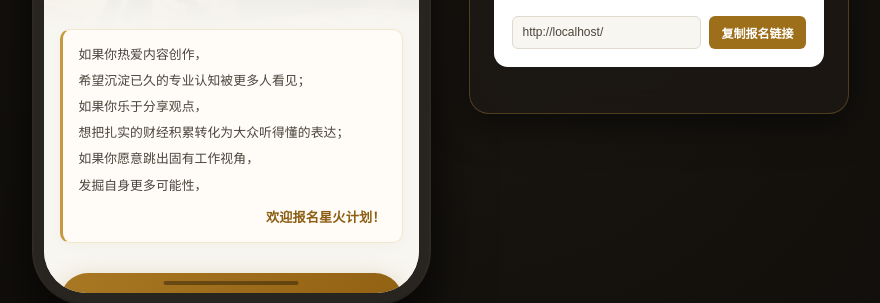
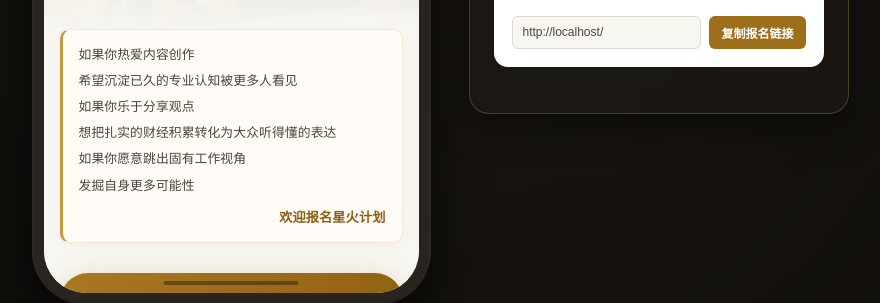
Before and after one commit to easyLong/kos-account-selection, a React (Vite) app: page / in a window 1280 px wide. Shown: the part 549-852 px from the top of the page, without its empty margins (199-1079 px from the left). Built offline with nearby package versions, Linux system fonts and the light colour scheme; no server answers.

Commit message:
style(landing): remove punctuation marks from all 7 intro lines

```diff
--- a/src/components/LandingPage.jsx
+++ b/src/components/LandingPage.jsx
@@ -38,14 +38,14 @@ export default function LandingPage({ onStart, onOpenAdmin }) {
       <div className="landing-body">
         <div className="intro-card">
           <div className="intro-lines-wrapper">
-            <p className="intro-line">如果你热爱内容创作，</p>
-            <p className="intro-line">希望沉淀已久的专业认知被更多人看见；</p>
-            <p className="intro-line">如果你乐于分享观点，</p>
-            <p className="intro-line">想把扎实的财经积累转化为大众听得懂的表达；</p>
-            <p className="intro-line">如果你愿意跳出固有工作视角，</p>
-            <p className="intro-line">发掘自身更多可能性，</p>
+            <p className="intro-line">如果你热爱内容创作</p>
+            <p className="intro-line">希望沉淀已久的专业认知被更多人看见</p>
+            <p className="intro-line">如果你乐于分享观点</p>
+            <p className="intro-line">想把扎实的财经积累转化为大众听得懂的表达</p>
+            <p className="intro-line">如果你愿意跳出固有工作视角</p>
+            <p className="intro-line">发掘自身更多可能性</p>
             <p className="intro-line intro-line-right">
-              <strong className="text-highlight">欢迎报名星火计划！</strong>
+              <strong className="text-highlight">欢迎报名星火计划</strong>
             </p>
           </div>
         </div>
```
